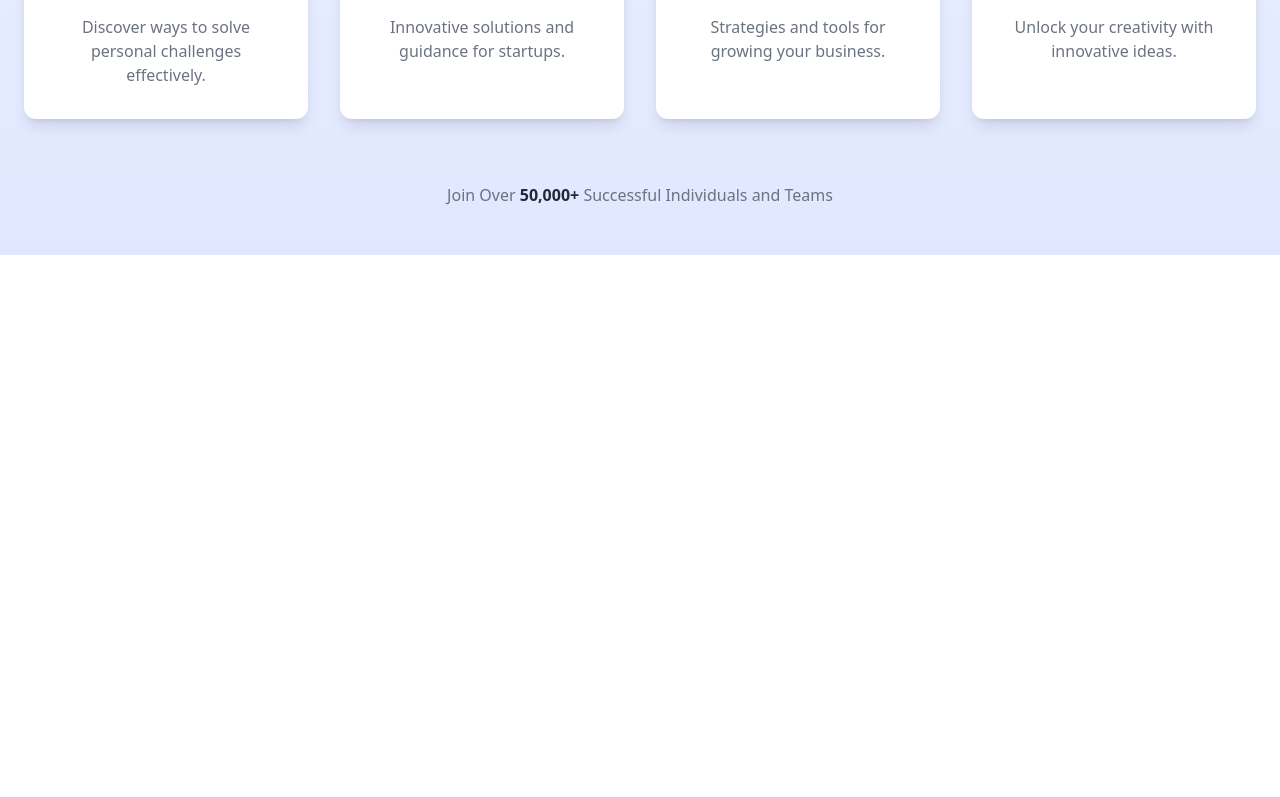
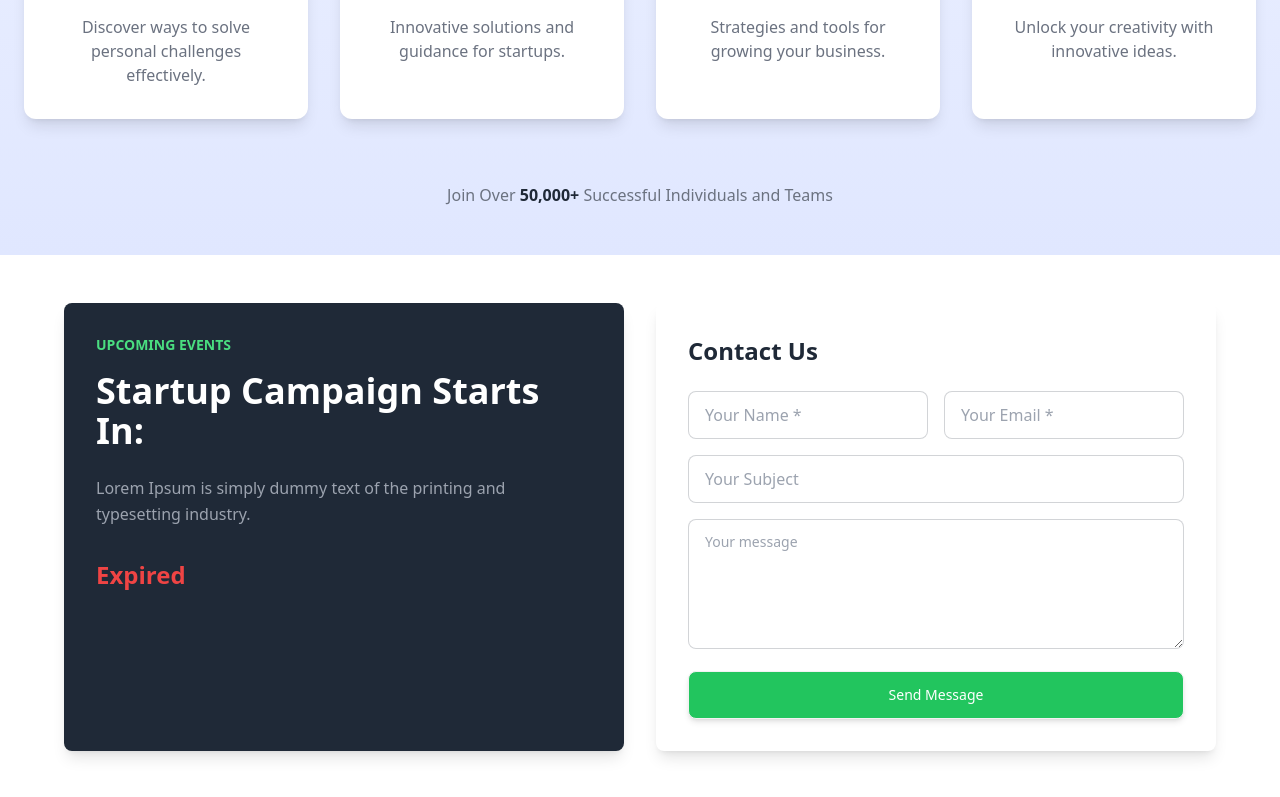
Before and after one commit to Saikat0098/Crowdfunding-Project, a React (Vite) app: page / in a window 1280 px wide. Shown: the part 1131-1928 px from the top of the page. Before the commit the page ends 1386 px from the top, so only its background shows below. Built offline with nearby package versions, Linux system fonts and the light colour scheme; no server answers.

Commit message:
CampaignContact page design complete

```diff
--- /dev/null
+++ b/src/Compnents/CampaignContact .jsx
@@ -0,0 +1,70 @@
+import React from "react";
+import Swal from "sweetalert2";
+
+const CampaignContact = () => {
+    const handleSubmit =(e)=>{
+       e.preventDefault() ;
+       Swal.fire({
+        title: 'success!',
+        text: 'Do you want to continue',
+        icon: 'success',
+        confirmButtonText: 'Cool'
+      })
+    }
+  return (
+    <div
+    className="  flex items-center justify-center px-4 py-12"
+
+  >
+    <div className="grid grid-cols-1 md:grid-cols-2 gap-8 max-w-6xl w-full">
+
+      <div className="bg-gray-800 text-white p-8 rounded-lg shadow-lg">
+        <p className="text-green-400 text-sm uppercase font-semibold">Upcoming Events</p>
+        <h2 className="text-4xl font-bold mt-4">Startup Campaign Starts In:</h2>
+        <p className="text-gray-400 mt-6 leading-relaxed">
+          Lorem Ipsum is simply dummy text of the printing and typesetting industry.
+        </p>
+        <p className="mt-8 text-2xl font-semibold text-red-500">Expired</p>
+      </div>
+
+      <div className="bg-white p-8 rounded-lg shadow-lg">
+        <h2 className="text-2xl font-bold text-gray-800 mb-6">Contact Us</h2>
+        <form onSubmit={handleSubmit} className="space-y-4">
+          <div className="grid grid-cols-1 sm:grid-cols-2 gap-4">
+            <input
+              type="text"
+              placeholder="Your Name *"
+              className="input input-bordered w-full focus:outline-none focus:ring focus:ring-blue-400"
+            />
+            <input
+              type="email"
+              placeholder="Your Email *"
+              className="input input-bordered w-full focus:outline-none focus:ring focus:ring-blue-400"
+            />
+          </div>
+          <input
+            type="text"
+            placeholder="Your Subject"
+            className="input input-bordered w-full focus:outline-none focus:ring focus:ring-blue-400"
+          />
+          <textarea
+            placeholder="Your message"
+            className="textarea textarea-bordered w-full focus:outline-none focus:ring focus:ring-blue-400"
+            rows="4"
+          ></textarea>
+          <button
+            type="submit"
+            className="btn bg-green-500 hover:bg-green-600 text-white font-medium w-full py-3 rounded-lg shadow-md transition-all"
+          >
+            Send Message
+          </button>
+        </form>
+      </div>
+    </div>
+  </div>
+
+
+  );
+};
+
+export default CampaignContact;
--- a/src/Compnents/HeroSection .jsx
+++ b/src/Compnents/HeroSection .jsx
@@ -172,7 +172,7 @@ const HeroSection = () => {
             {/* right blur shadow */}
             <div className="w-[100px] h-[100px] bg-[#DC0155] blur-[90px] absolute bottom-[80px] right-[80px]"></div>
           </div></SwiperSlide>
-        <SwiperSlide>Slide 4</SwiperSlide>
+
 
       </Swiper>
     </div>
--- a/src/Home/Home.jsx
+++ b/src/Home/Home.jsx
@@ -1,4 +1,5 @@
 import CampaignCard from "../Compnents/CampaignCards";
+import CampaignContact from "../Compnents/CampaignContact ";
 import ExploreCategories from "../Compnents/ExploreCategories ";
 import HeroSection from "../Compnents/HeroSection ";
 
@@ -17,6 +18,9 @@ const Home = () => {
                 <CampaignCard></CampaignCard>
                 </div>
                 <ExploreCategories></ExploreCategories>
+                <div>
+                    <CampaignContact></CampaignContact>
+                </div>
              </main>
 
         </div>
--- a/src/MainLayOut/MainLayout.jsx
+++ b/src/MainLayOut/MainLayout.jsx
@@ -1,6 +1,7 @@
 import React from 'react';
 import Navbar from '../Compnents/Navbar';
 import { Outlet } from 'react-router-dom';
+import Footer from '../Compnents/Footer';
 
 const MainLayout = () => {
     return (
@@ -8,8 +9,11 @@ const MainLayout = () => {
          <div className='w-11/12 mx-auto'>
           <Navbar></Navbar>
 
+
+
         </div>
         <Outlet></Outlet>
+
        </div>
     );
 };
```
Also changed, not shown: src/Compnents/Footer.jsx (added).
